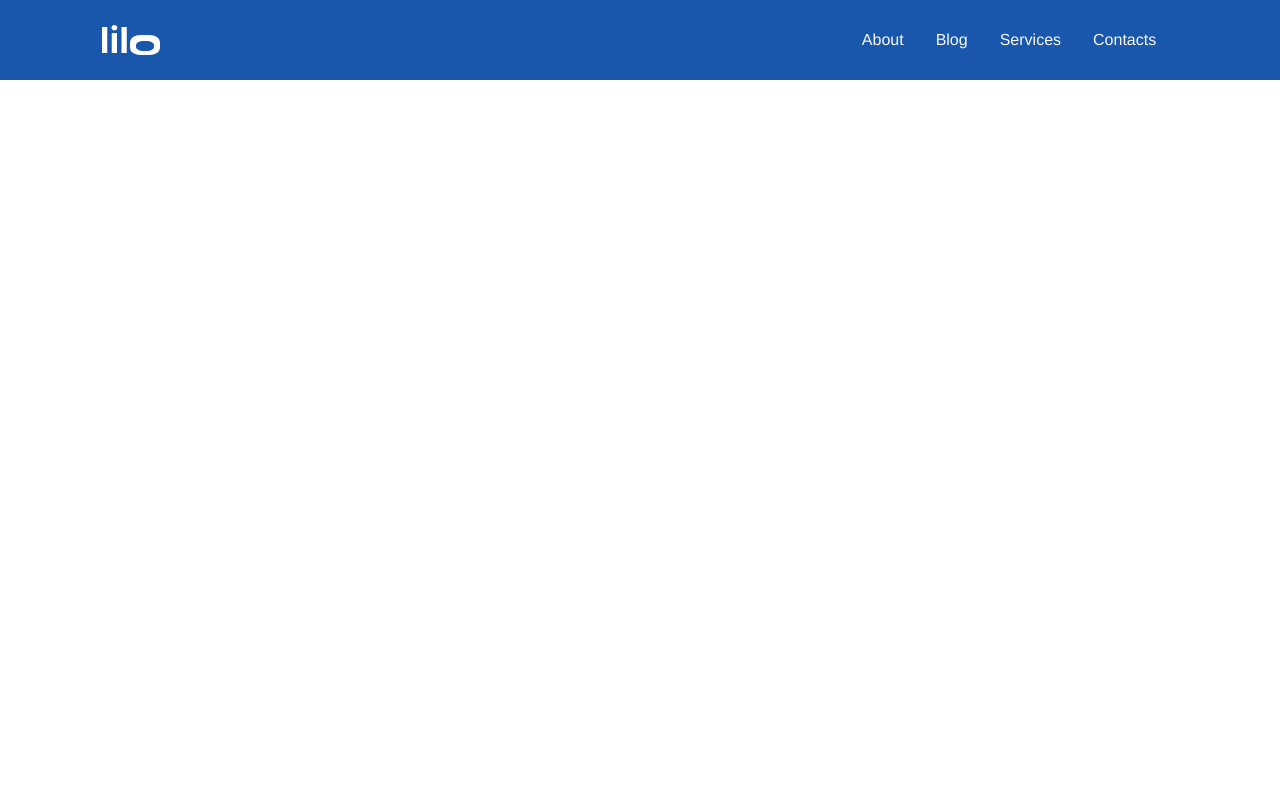
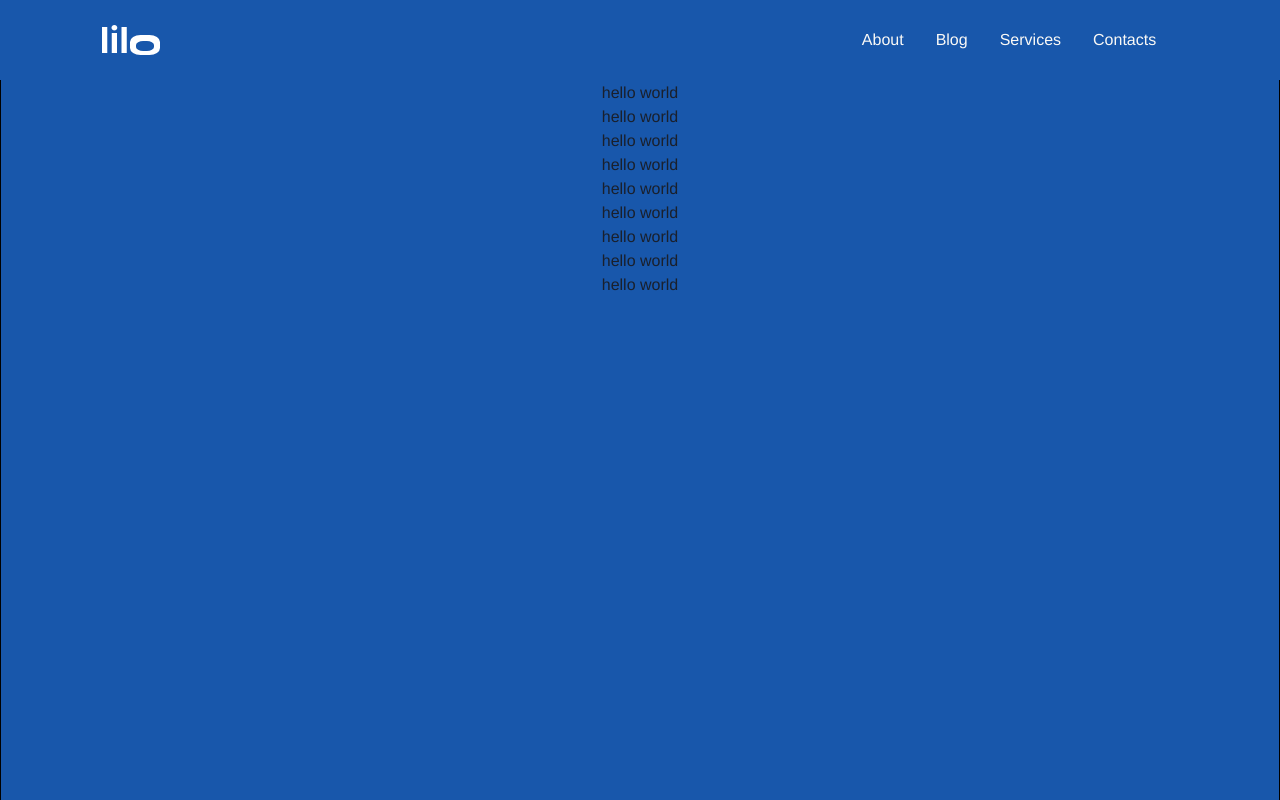
Before and after one commit to Pannakbhushana/zonesage_assignment-, a React (Create React App) app in the folder hostinger-clone/: page / in a window 1280 px wide. Shown: the top 800 px of the page. Built offline with nearby package versions, Linux system fonts and the light colour scheme.

Commit message:
box shadow for navbar when scrolled added

```diff
--- a/hostinger-clone/src/App.tsx
+++ b/hostinger-clone/src/App.tsx
@@ -1,11 +1,13 @@
 import React from 'react';
 import './App.css';
 import Navbar from './Routers/Navbar';
+import Dashboard from './Pages/Dashboard';
 
 function App() {
   return (
     <div className="App">
      <Navbar/>
+     <Dashboard/>
     </div>
   );
 }
--- /dev/null
+++ b/hostinger-clone/src/Pages/Dashboard.tsx
@@ -0,0 +1,18 @@
+import {Box} from '@chakra-ui/react'
+
+
+const Dashboard=()=>{
+    return <Box minH={'200vh'} border={'1px solid black'} bg={'#1857ab'} pt={'80px'}>
+        <h1>hello world</h1>
+        <h1>hello world</h1>
+        <h1>hello world</h1>
+        <h1>hello world</h1>
+        <h1>hello world</h1>
+        <h1>hello world</h1>
+        <h1>hello world</h1>
+        <h1>hello world</h1>
+        <h1>hello world</h1>
+    </Box>
+}
+
+export default Dashboard
--- a/hostinger-clone/src/Routers/Navbar.tsx
+++ b/hostinger-clone/src/Routers/Navbar.tsx
@@ -1,11 +1,32 @@
-import {Box,Flex,Text,IconButton,Stack,Collapse,Icon,Popover,PopoverTrigger,PopoverContent,useColorModeValue,useBreakpointValue,useDisclosure} from '@chakra-ui/react'
+import {Box,Flex,Text,Stack,Collapse,Icon,Popover,PopoverTrigger,PopoverContent,useColorModeValue,useBreakpointValue,useDisclosure} from '@chakra-ui/react'
 import {HamburgerIcon,CloseIcon,ChevronDownIcon,ChevronRightIcon} from '@chakra-ui/icons'
+import { useEffect, useState } from 'react';
 
 export default function Navbar() {
   const { isOpen, onToggle } = useDisclosure()
+  const [scrolled, setScrolled] = useState<boolean>(false);
+
+  useEffect(() => {
+    const handleScroll = () => {
+      if (window.scrollY > 0) {
+        setScrolled(true);
+      } else {
+        setScrolled(false);
+      }
+    };
+
+    window.addEventListener('scroll', handleScroll);
+    return () => {
+      window.removeEventListener('scroll', handleScroll);
+    };
+  }, []);
 
   return (
-    <Box>
+    <Box
+      position={'fixed'}
+      zIndex={2} w={'100%'}
+      boxShadow= {scrolled ? "rgba(0, 0, 0, 0.15) 0px 25px 20px -20px" : "none" }
+    >
       <Flex
         bg={'#1857ab'}
         color={'#FAF9F6'}
```
Also changed, not shown: hostinger-clone/public/logo.png (deleted).
